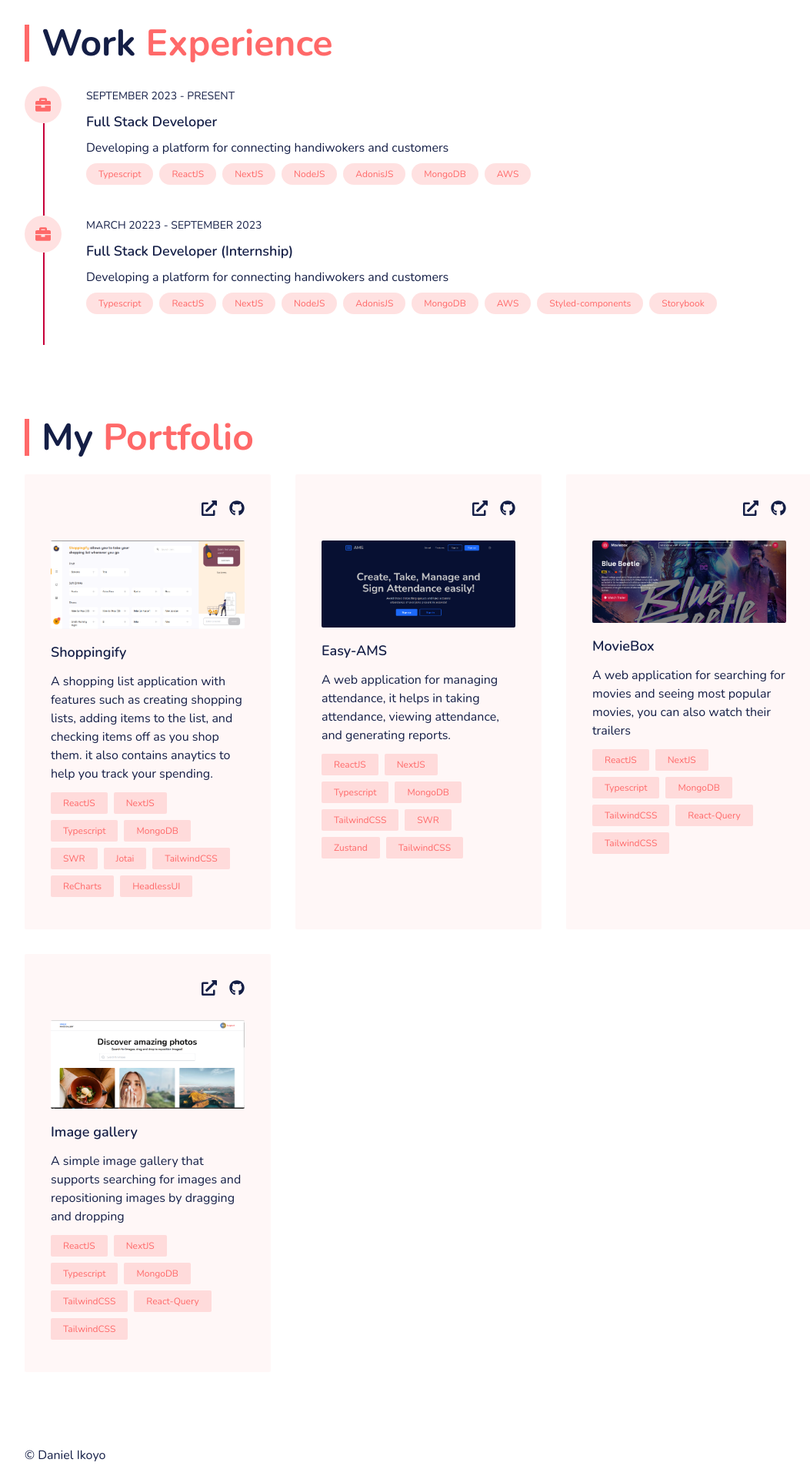
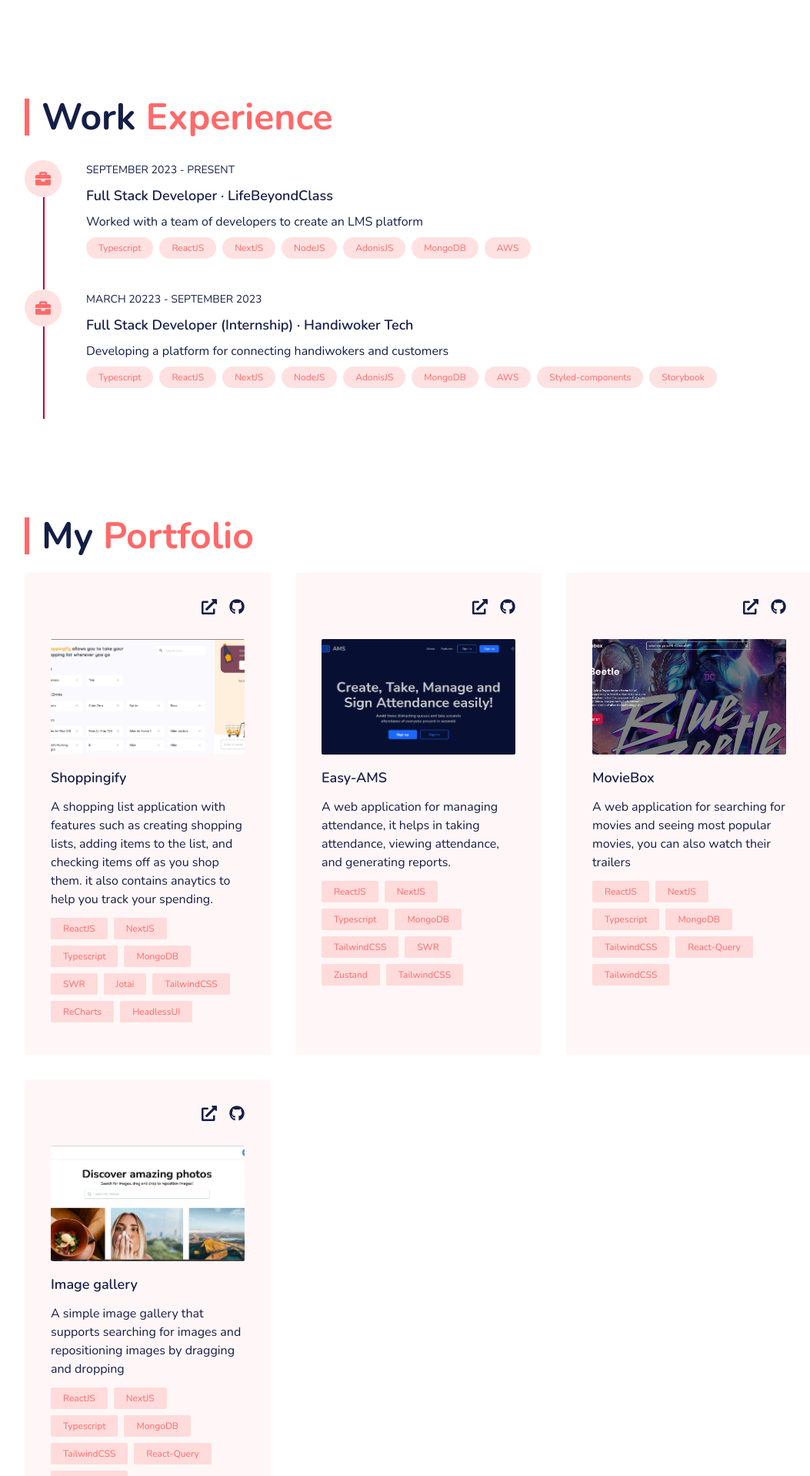
Before and after one commit to Rd-Trends/portfolio-v2, a Next.js app: page / in a window 1280 px wide. Shown: the part 740-2657 px from the top of the page at 77% size, without its empty margins (96-1149 px from the left). Built offline with nearby package versions, Linux system fonts and the light colour scheme.

Commit message:
added description for each work experience

```diff
--- a/src/app/page.tsx
+++ b/src/app/page.tsx
@@ -11,8 +11,8 @@ export default function Home() {
       <About />
       <WorkExperience />
       <Projects />
-      <footer className="flex items-center space-y-4">
-        <span>&copy; Daniel Ikoyo</span>
+      <footer className=" w-full flex flex-col items-center space-y-4 text-center">
+        <span className=" block">&copy; Daniel Ikoyo</span>
       </footer>
     </main>
   );
--- a/src/components/About.tsx
+++ b/src/components/About.tsx
@@ -3,7 +3,7 @@ import SectionTitle from "./SectionTitle";
 
 const About = () => {
   return (
-    <div className=" space-y-4 mb-12 md:mb-24 mt:8rem">
+    <div className=" space-y-4 mb-24 md:mb-[8rem] pt-[2rem] md:pt-[4rem]">
       <SectionTitle text="About" emphasis="Me" />
       <p>
         As a full-stack developer, I have experience in developing and
--- a/src/components/Experience.tsx
+++ b/src/components/Experience.tsx
@@ -2,14 +2,17 @@ import React from "react";
 import SectionTitle from "./SectionTitle";
 import { workExperience } from "@/constant/work-experience";
 import { FaBriefcase } from "react-icons/fa";
+import Link from "next/link";
 
 const WorkExperience = () => {
   return (
-    <div className="space-y-8 mb-12 md:mb-24">
+    <div className="space-y-8 mb-24 md:mb-[8rem]">
       <SectionTitle text="Work" emphasis="Experience" />
       <div>
         {workExperience.map((experience) => (
-          <div key={experience.title} className=" relative pb-8 space-x-4 after work-experience-wrapper">
+          <div
+            key={experience.title}
+            className=" relative pb-8 space-x-4 after work-experience-wrapper">
             <span className=" absolute left-0 right-0 h-12 z-10 flex items-center justify-center aspect-square rounded-full bg-primary/20 text-primary">
               <FaBriefcase size="20" />
             </span>
@@ -18,12 +21,15 @@ const WorkExperience = () => {
                 {experience.date}
               </span>
               <h3 className=" text-lg lg:text-lg font-semibold">
-                {experience.title}
+                {experience.title} ·{" "}
+                <Link className=" no-underline" href={experience?.Link || "#"}>{experience.company}</Link>
               </h3>
               <p>{experience.description}</p>
               <ul className=" flex flex-wrap">
                 {experience.skills.map((skill) => (
-                  <span key={skill} className=" bg-primary/20 text-xs mb-2  text-primary py-1.5 px-4 rounded-3xl mr-2 block">
+                  <span
+                    key={skill}
+                    className=" bg-primary/20 text-xs mb-2  text-primary py-1.5 px-4 rounded-3xl mr-2 block">
                     {skill}
                   </span>
                 ))}
--- a/src/components/Project.tsx
+++ b/src/components/Project.tsx
@@ -7,11 +7,13 @@ import { FaExternalLinkAlt, FaGithub } from "react-icons/fa";
 
 const Projects = () => {
   return (
-    <div className=" space-y-6 mb-12 md:mb-24">
+    <div className=" space-y-6 mb-24 md:mb-[8rem]">
       <SectionTitle text="My" emphasis="Portfolio" />
       <div className=" grid grid-cols-1 md:grid-cols-2 lg:grid-cols-3 gap-6 lg:gap-8">
         {projects.map((project) => (
-          <div key={project.title} className="space-y-4 bg-primary/5 p-8 rounded-sm border-2 border-transparent hover:border-primary/30">
+          <div
+            key={project.title}
+            className="space-y-4 bg-primary/5 p-8 rounded-sm border-2 border-transparent hover:border-primary/30">
             <div className=" flex justify-end space-x-4 pb-4">
               <Link href={project.link} target="blank">
                 <FaExternalLinkAlt size="20" />
@@ -24,16 +26,18 @@ const Projects = () => {
               src={project.preview}
               alt=""
               width={500}
-              height={250}
+              height={180}
               quality={100}
-              className=" w-full h-auto object-cover rounded-sm"
+              className=" w-full h-[150px] object-cover rounded-sm"
             />
             <div className=" space-y-3">
               <h3 className=" text-lg font-semibold">{project.title}</h3>
               <p>{project.description}</p>
               <ul className=" flex flex-wrap">
                 {project.tools.map((tool) => (
-                  <li key={tool} className=" mr-2 mb-2 space-x bg-primary/20 text-primary py-1.5 px-4 text-xs rounded-sm">
+                  <li
+                    key={tool}
+                    className=" mr-2 mb-2 space-x bg-primary/20 text-primary py-1.5 px-4 text-xs rounded-sm">
                     {tool}
                   </li>
                 ))}
--- a/src/constant/work-experience.ts
+++ b/src/constant/work-experience.ts
@@ -4,7 +4,7 @@ export const workExperience = [
     company: "LifeBeyondClass",
     Link: "https://lifebeyondclass.com/",
     date: "September 2023 - Present",
-    description: `Developing a platform for connecting handiwokers and customers`,
+    description: `Worked with a team of developers to create an LMS platform`,
     skills: [
       "Typescript",
       "ReactJS",
```
